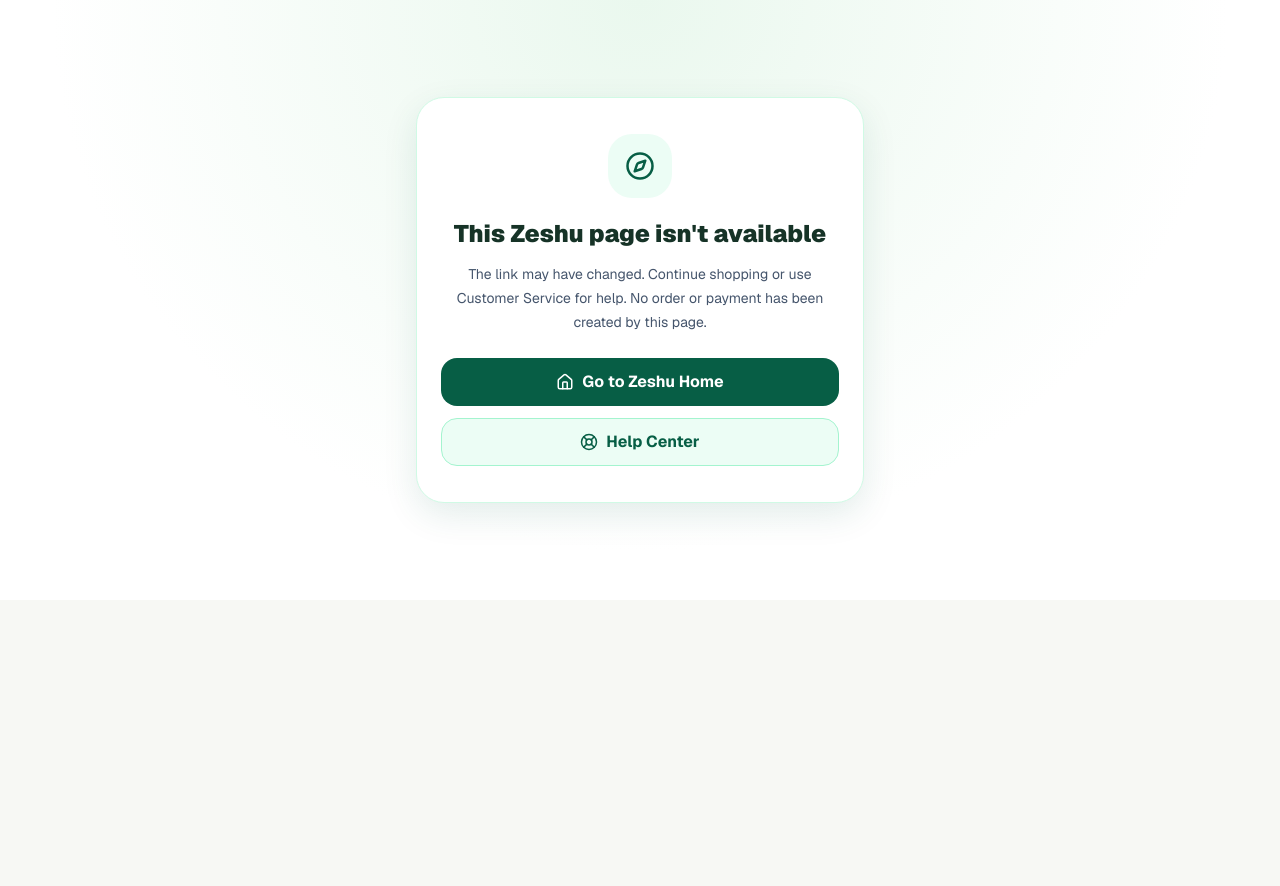
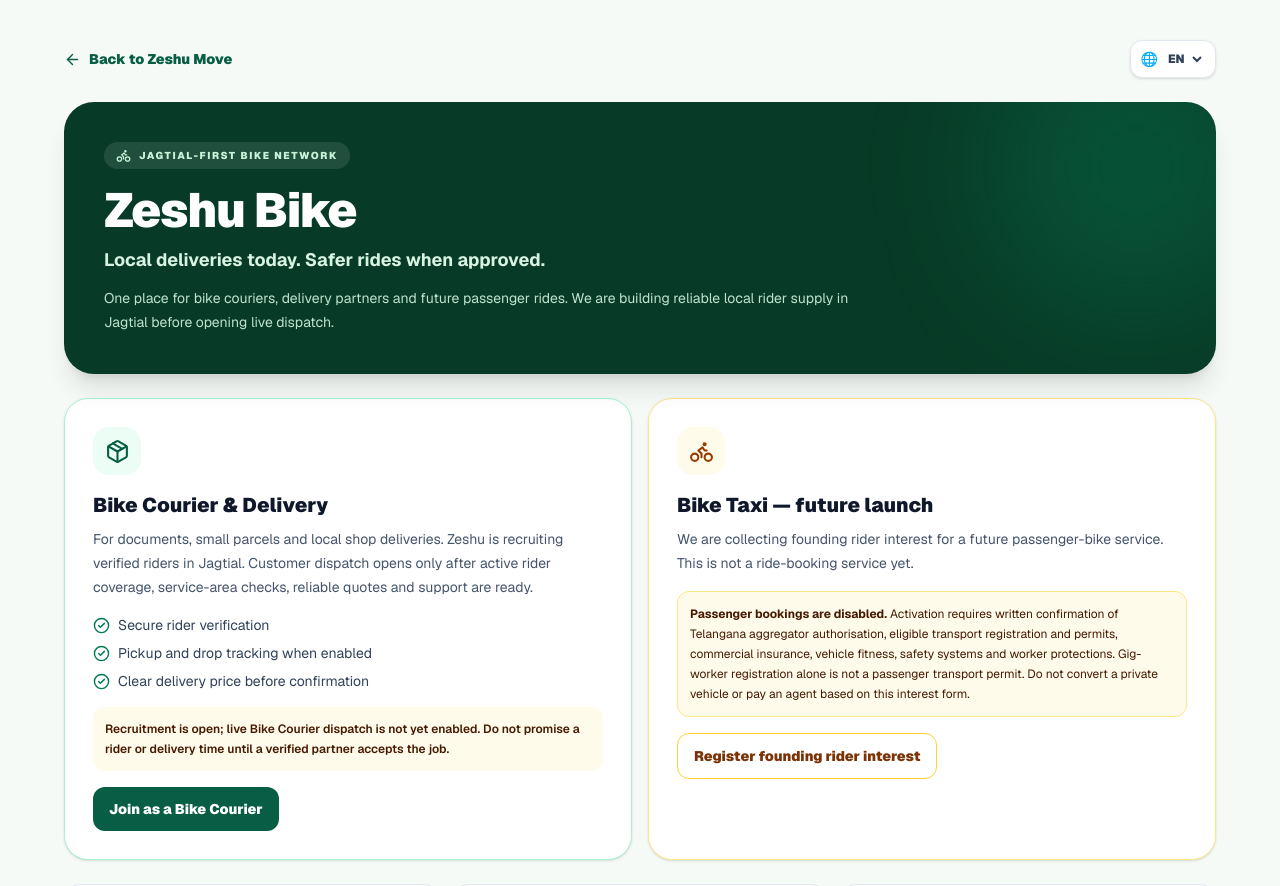
Before and after one commit to haseeb0127/zeshu-web, a Next.js app: page /bike in a window 1280 px wide. Before the commit this address had no page. Shown: the top 886 px of the page. Before the commit the page ends 800 px from the top, so only its background shows below. Built offline with nearby package versions, Linux system fonts and the light colour scheme.

Commit message:
Add dedicated Zeshu Bike landing page for courier pilot and compliant passenger interest

```diff
--- /dev/null
+++ b/app/bike/page.tsx
@@ -0,0 +1,71 @@
+"use client";
+
+import Link from "next/link";
+import { ArrowLeft, Bike, Package, ShieldCheck, MapPin, Clock3, CheckCircle2 } from "lucide-react";
+import { LanguageSwitcher, useCustomerLanguage } from "../components/CustomerLanguageProvider";
+
+export default function ZeshuBikePage() {
+  const { t } = useCustomerLanguage();
+  return (
+    <main className="min-h-screen bg-[#f6faf7] px-4 py-6 text-slate-900 md:px-8 md:py-10">
+      <div className="mx-auto max-w-6xl">
+        <div className="flex items-center justify-between gap-3">
+          <Link href="/move" className="inline-flex items-center gap-2 text-sm font-black text-[#075E45]">
+            <ArrowLeft size={17} aria-hidden="true" /> {t("Back to Zeshu Move")}
+          </Link>
+          <LanguageSwitcher compact />
+        </div>
+
+        <header className="relative mt-6 overflow-hidden rounded-[30px] bg-[#083b27] p-6 text-white shadow-xl md:p-10">
+          <div className="pointer-events-none absolute -right-16 -top-20 h-72 w-72 rounded-full bg-emerald-400/15 blur-3xl" />
+          <div className="relative max-w-3xl">
+            <span className="inline-flex items-center gap-2 rounded-full bg-white/10 px-3 py-1.5 text-[10px] font-black uppercase tracking-[.16em] text-[#c9f2d8]">
+              <Bike size={15} /> {t("Jagtial-first bike network")}
+            </span>
+            <h1 className="mt-4 text-3xl font-black tracking-tight md:text-5xl">{t("Zeshu Bike")}</h1>
+            <p className="mt-3 text-base font-bold text-[#d9f3e3] md:text-lg">{t("Local deliveries today. Safer rides when approved.")}</p>
+            <p className="mt-3 text-sm leading-6 text-[#bfe2cd]">
+              {t("One place for bike couriers, delivery partners and future passenger rides. We are building reliable local rider supply in Jagtial before opening live dispatch.")}
+            </p>
+          </div>
+        </header>
+
+        <section className="mt-6 grid gap-4 md:grid-cols-2">
+          <article className="rounded-3xl border border-emerald-200 bg-white p-5 shadow-sm md:p-7">
+            <span className="grid h-12 w-12 place-items-center rounded-2xl bg-emerald-50 text-[#075E45]"><Package size={25}/></span>
+            <h2 className="mt-4 text-xl font-black">{t("Bike Courier & Delivery")}</h2>
+            <p className="mt-2 text-sm leading-6 text-slate-600">{t("For documents, small parcels and local shop deliveries. Zeshu is recruiting verified riders in Jagtial. Customer dispatch opens only after active rider coverage, service-area checks, reliable quotes and support are ready.")}</p>
+            <ul className="mt-4 grid gap-2 text-sm text-slate-700">
+              <li className="flex gap-2"><CheckCircle2 size={17} className="mt-0.5 text-emerald-700"/> {t("Secure rider verification")}</li>
+              <li className="flex gap-2"><CheckCircle2 size={17} className="mt-0.5 text-emerald-700"/> {t("Pickup and drop tracking when enabled")}</li>
+              <li className="flex gap-2"><CheckCircle2 size={17} className="mt-0.5 text-emerald-700"/> {t("Clear delivery price before confirmation")}</li>
+            </ul>
+            <p className="mt-4 rounded-xl bg-amber-50 p-3 text-xs font-semibold leading-5 text-amber-950">{t("Recruitment is open; live Bike Courier dispatch is not yet enabled. Do not promise a rider or delivery time until a verified partner accepts the job.")}</p>
+            <Link href="/earn?role=BIKE_COURIER#join" className="mt-4 inline-flex rounded-xl bg-[#075E45] px-4 py-3 text-sm font-black text-white">{t("Join as a Bike Courier")}</Link>
+          </article>
+
+          <article className="rounded-3xl border border-amber-200 bg-white p-5 shadow-sm md:p-7">
+            <span className="grid h-12 w-12 place-items-center rounded-2xl bg-amber-50 text-amber-800"><Bike size={25}/></span>
+            <h2 className="mt-4 text-xl font-black">{t("Bike Taxi — future launch")}</h2>
+            <p className="mt-2 text-sm leading-6 text-slate-600">{t("We are collecting founding rider interest for a future passenger-bike service. This is not a ride-booking service yet.")}</p>
+            <div className="mt-4 rounded-xl border border-amber-200 bg-amber-50 p-3 text-xs leading-5 text-amber-950">
+              <strong>{t("Passenger bookings are disabled.")}</strong> {t("Activation requires written confirmation of Telangana aggregator authorisation, eligible transport registration and permits, commercial insurance, vehicle fitness, safety systems and worker protections. Gig-worker registration alone is not a passenger transport permit. Do not convert a private vehicle or pay an agent based on this interest form.")}
+            </div>
+            <Link href="/earn?role=BIKE_RIDE_INTEREST#join" className="mt-4 inline-flex rounded-xl border border-amber-300 bg-white px-4 py-3 text-sm font-black text-amber-900">{t("Register founding rider interest")}</Link>
+          </article>
+        </section>
+
+        <section className="mt-6 grid gap-3 sm:grid-cols-3">
+          <div className="rounded-2xl border border-slate-200 bg-white p-4"><ShieldCheck className="text-[#075E45]"/><h3 className="mt-2 font-black">{t("Verified before activation")}</h3><p className="mt-1 text-xs leading-5 text-slate-600">{t("Identity, licence, vehicle, insurance and service-specific documents are reviewed securely.")}</p></div>
+          <div className="rounded-2xl border border-slate-200 bg-white p-4"><MapPin className="text-[#075E45]"/><h3 className="mt-2 font-black">{t("Jagtial pilot first")}</h3><p className="mt-1 text-xs leading-5 text-slate-600">{t("Build dependable rider density locally before expanding to more areas.")}</p></div>
+          <div className="rounded-2xl border border-slate-200 bg-white p-4"><Clock3 className="text-[#075E45]"/><h3 className="mt-2 font-black">{t("Honest availability")}</h3><p className="mt-1 text-xs leading-5 text-slate-600">{t("No invented fares, ETAs, drivers or confirmed bookings.")}</p></div>
+        </section>
+
+        <div className="mt-6 flex flex-wrap gap-3">
+          <Link href="/earn/onboard" className="rounded-xl bg-[#075E45] px-4 py-3 text-sm font-black text-white">{t("Secure rider verification")}</Link>
+          <Link href="/help?service=Bike%20Courier" className="rounded-xl border border-slate-200 bg-white px-4 py-3 text-sm font-black text-slate-800">{t("Ask Zeshu Assistant")}</Link>
+        </div>
+      </div>
+    </main>
+  );
+}
```
